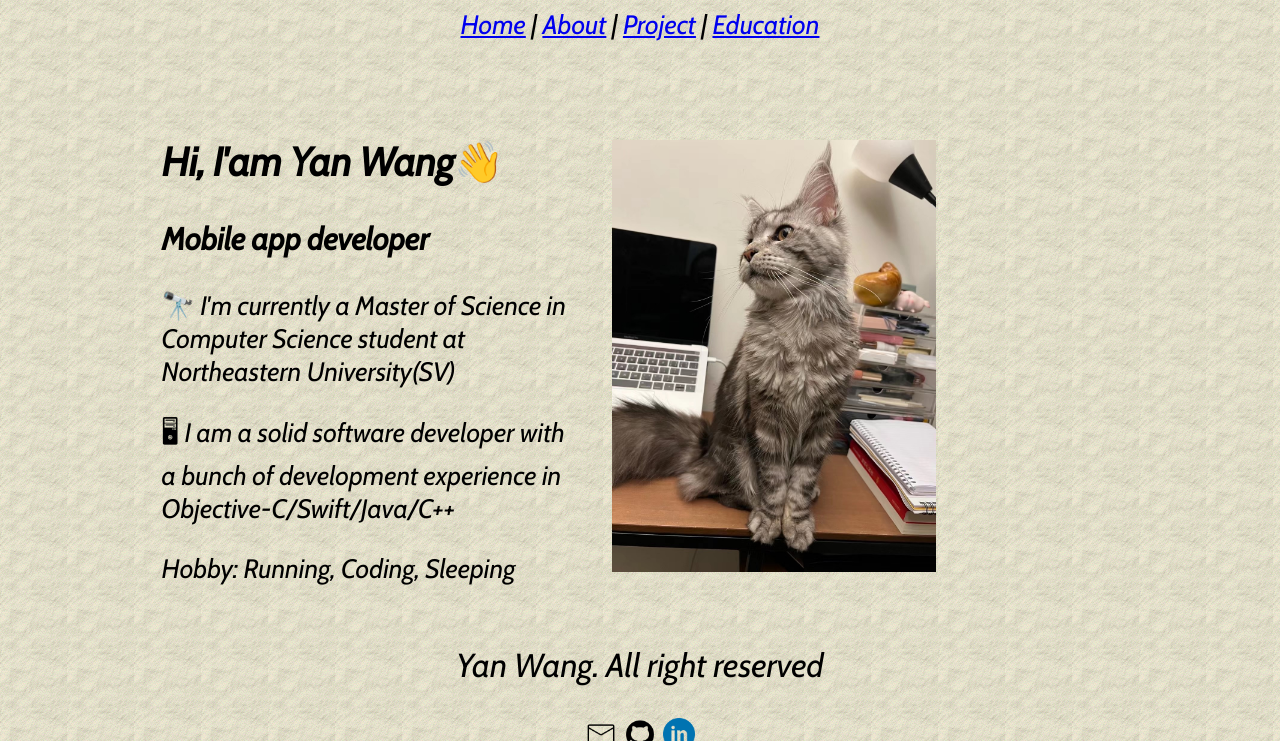
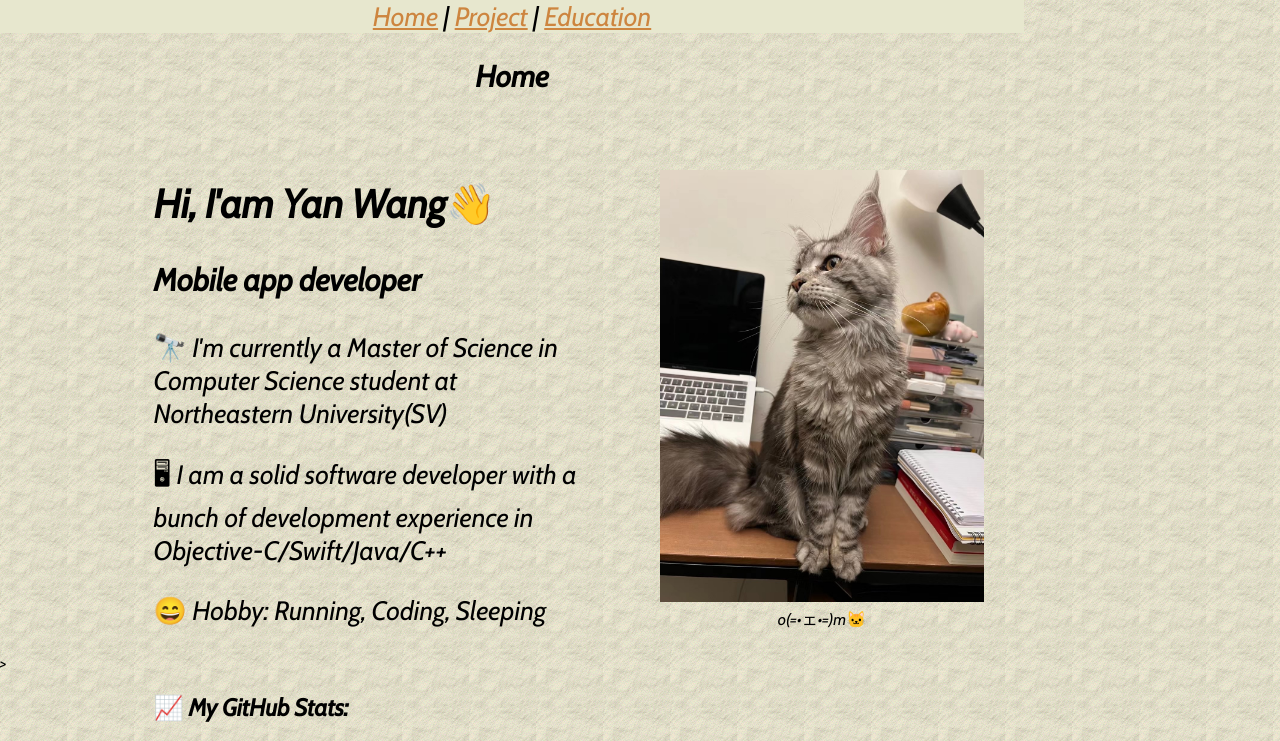
Before and after one commit to wangyan66/cs5610, a web app: file Assignment 1/index.html in a window 1280 px wide. Shown: the top 741 px of the page. Run offline with its HTML, style and script files only (its server is not run), Linux system fonts and the light colour scheme; grey boxes are pictures that could not be loaded.

Commit message:
ADD: delete about page, update css

```diff
--- a/Assignment 1/assets/css/index.css
+++ b/Assignment 1/assets/css/index.css
@@ -1,58 +1,57 @@
+html {
+  height: 100%;
+}
 body {
-  background-image: url('../image/paper.gif');
+  background-image: url('../images/paper.gif');
   background-color: #f8f8ff;
   font-family: 'Cabin', sans-serif;
+  min-height: 100%;
+  padding: 0;
+  margin: 0;
+  position: relative;
+}
+body::after {
+  height: 2em;
+  display: block;
+  content: '';
 }
 article {
   width: 80vw;
 }
 nav {
-  /* background-color: #7fffd4; */
+  width: 80vw;
   text-align: center;
   font-size: 20pt;
+  background-color: rgb(231, 231, 206);
+}
+.title {
+  text-align: center;
+  font-size: 30px;
+}
+footer {
+  width: 100%;
+  position: absolute;
+  height: 2em;
+  bottom: 0;
+  left: 0;
+  right: 0;
+}
+/* link */
+a:link {
+  color: #cd853f;
 }
 a:visited {
-  color: #cd853f;
+  color: #7c7ccf;
 }
+a:hover {
+  color: #8b6c8b;
+}
+
 .center {
   text-align: center;
 }
-.footer__socials {
-  text-align: center;
-  font-size: 25pt;
-}
-.home__data {
-  /* float: left; */
-  /* text-align: center; */
-  /* width: 50%; */
-  margin-left: 15%;
-  margin-right: 3%;
-  font-size: 20pt;
-}
-/* .home_image {
-  margin-left: 10%;
-} */
-/* #about_title {
-  font-size: 40pt;
-}
-#about_info {
-  font-size: 40pt;
-} */
-.project {
-  border: 2px dashed darkgoldenrod;
-  margin-top: 20px;
-  margin-bottom: 20px;
-  font-size: 20pt;
-}
-.education {
-  border: 2px dashed darkgoldenrod;
 
-  font-size: 20pt;
-}
-/* header {
-  width: 100vw;
-  text-align: center;
-} */
+/* home */
 .wrapper {
   display: flex;
   align-items: center;
--- a/Assignment 1/index.html
+++ b/Assignment 1/index.html
@@ -1,5 +1,5 @@
 <!DOCTYPE html>
-<html>
+<html lang="en">
 
 <head>
   <meta charset="utf-8">
@@ -15,16 +15,21 @@
   <header>
     <nav>
       <a href="index.html">Home</a> |
-      <a href="about.html">About</a> |
       <a href="project.html">Project</a> |
       <a href="education.html">Education</a>
     </nav>
+
   </header>
 
 
 
-  <article class="wrapper">
+  <article>
+    <div>
+      <h1 class="title">Home</h1>
+    </div>
+    <div class="wrapper">
       <div class="home__data">
+
         <h1 class="home__title">Hi, I'am Yan Wang👋</h1>
         <h3 class="home__subtitle">Mobile app developer</h3>
         <p class="home__description">🔭 I'm currently a Master of Science in Computer Science student at Northeastern
@@ -33,31 +38,40 @@
         <p class="home__description">🖥 I am a solid software developer with a bunch of development experience in
           Objective-C/Swift/Java/C++
         </p>
-      <p class="home__description">Hobby: Running, Coding, Sleeping
+        <p class="home__description">😄 Hobby: Running, Coding, Sleeping
         </p>
       </div>
-    <div class="home_image"><img src="assets/image/cat.jpg" alt="Image" width="324" height="432"></div>
-    <!-- <figure class="home_image">
-      <img src="assets/image/cat.jpg" alt="Image" width="216" height="288">
-      <figcaption class="center">Hey!</figcaption>
-    </figure> -->
+      <!-- <div class="home_image"><img src="assets/image/cat.jpg" alt="Image" width="324" height="432"></div> -->
+      <figure class="home_image">
+        <img src="assets/images/cat.jpg" alt="Image" width="324" height="432">
+        <figcaption class="center">o(=•ェ•=)m🐱</figcaption>
+      </figure>
+    </div>>
+    <div class="github_status">
+      <h1>📈 My GitHub Stats:</h1>
+      <p>
+        <img alt="GitHub" class="center"
+          src="https://github-readme-stats.vercel.app/api?username=wangyan66&hide=contribs&show_icons=true&theme=radical&include_all_commits=true&count_private=true&hide_border=true&include_all_commits=true" />
+        &nbsp;
+        <img alt="GitHub" class="center"
+          src="https://github-readme-stats.vercel.app/api/top-langs/?username=wangyan66&layout=compact&theme=radical&hide_border=true" />
+      </p>
+    </div>
+
 
   </article>
 
   <footer>
     <p class="footer__socials">Yan Wang. All right reserved</p>
     <div class="footer__socials">
-      <a href="mailto:wang.yan6@northeastern.edu" target="_blank" class="footer__social">
-        <img src="assets/image/email.png" alt="Email" width="32" height="32">
-      </a>
+      <a href="mailto:wang.yan6@northeastern.edu" target="_blank" class="footer__social"><img
+          src="assets/images/email.png" alt="Email" width="32" height="32"></a>
 
-      <a href="https://github.com/wangyan66" target="_blank" class="footer__social">
-        <img src="assets/image/github.png" alt="Github" width="32" height="32">
-      </a>
+      <a href="https://github.com/wangyan66" target="_blank" class="footer__social"><img src="assets/images/github.png"
+          alt="Github" width="32" height="32"></a>
 
-      <a href="https://www.linkedin.com/in/yan-wang-71958a1aa/" target="_blank" class="footer__social">
-        <img src="assets/image/linkedin.png" alt="Linkedin" width="32" height="32">
-      </a>
+      <a href="https://www.linkedin.com/in/yan-wang-71958a1aa/" target="_blank" class="footer__social"><img
+          src="assets/images/linkedin.png" alt="Linkedin" width="32" height="32"></a>
     </div>
   </footer>
 </body>
```
Also changed, not shown: other parts of Assignment 1/assets/css/index.css (+34 -0 lines), Assignment 1/about.html (+10 -12 lines), Assignment 1/education.html (+11 -15 lines), Assignment 1/project.html (+11 -15 lines), Assignment 1/assets/image/1.jpg (deleted), Assignment 1/assets/image/3.jpg (deleted), Assignment 1/assets/image/4.jpg (deleted), Assignment 1/assets/images/arrow.png (renamed from Assignment 1/assets/image/arrow.png), Assignment 1/assets/images/cat.jpg (renamed from Assignment 1/assets/image/cat.jpg), Assignment 1/assets/images/email.png (renamed from Assignment 1/assets/image/email.png), Assignment 1/assets/images/github.png (renamed from Assignment 1/assets/image/github.png), Assignment 1/assets/images/linkedin.png (renamed from Assignment 1/assets/image/linkedin.png), Assignment 1/assets/images/neu.jpg (renamed from Assignment 1/assets/image/2.jpg), Assignment 1/assets/images/paper.gif (renamed from Assignment 1/assets/image/paper.gif), 1 other file. Lines whose indentation alone changed are shown as unchanged.
